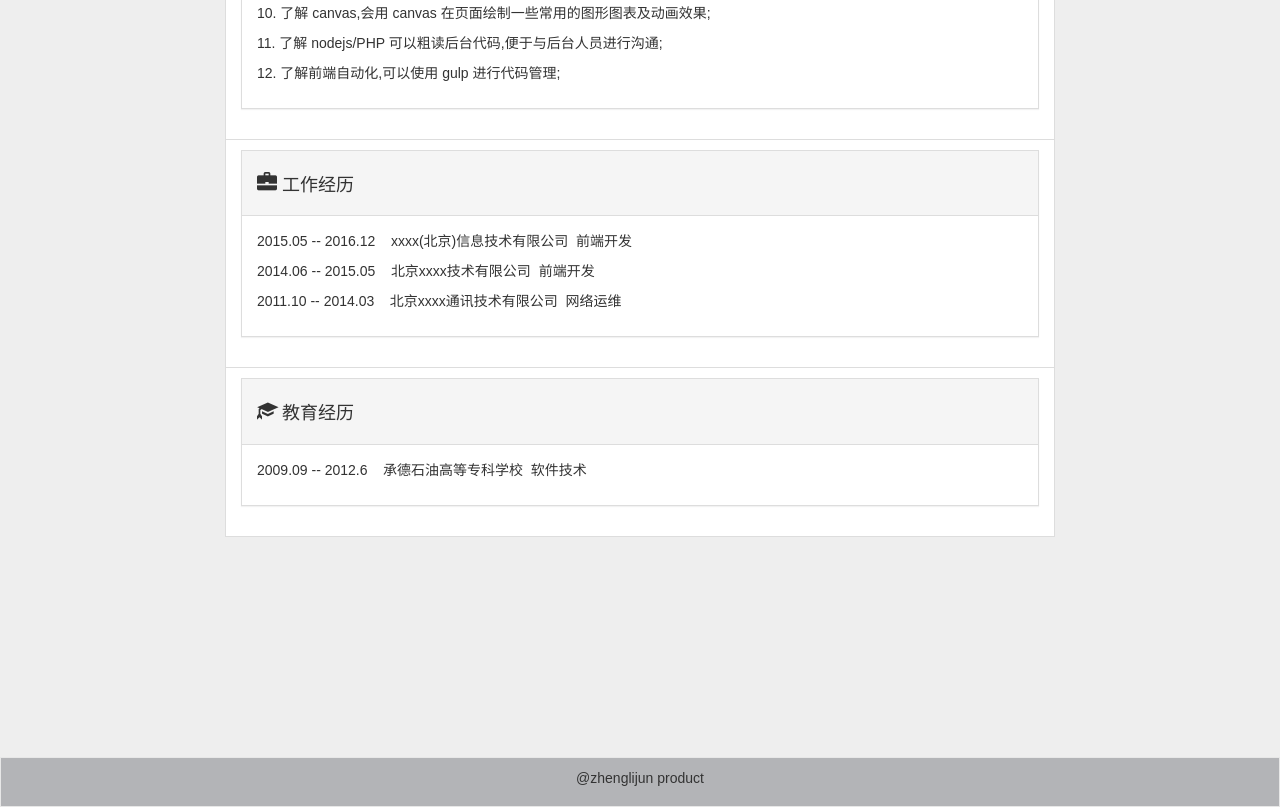
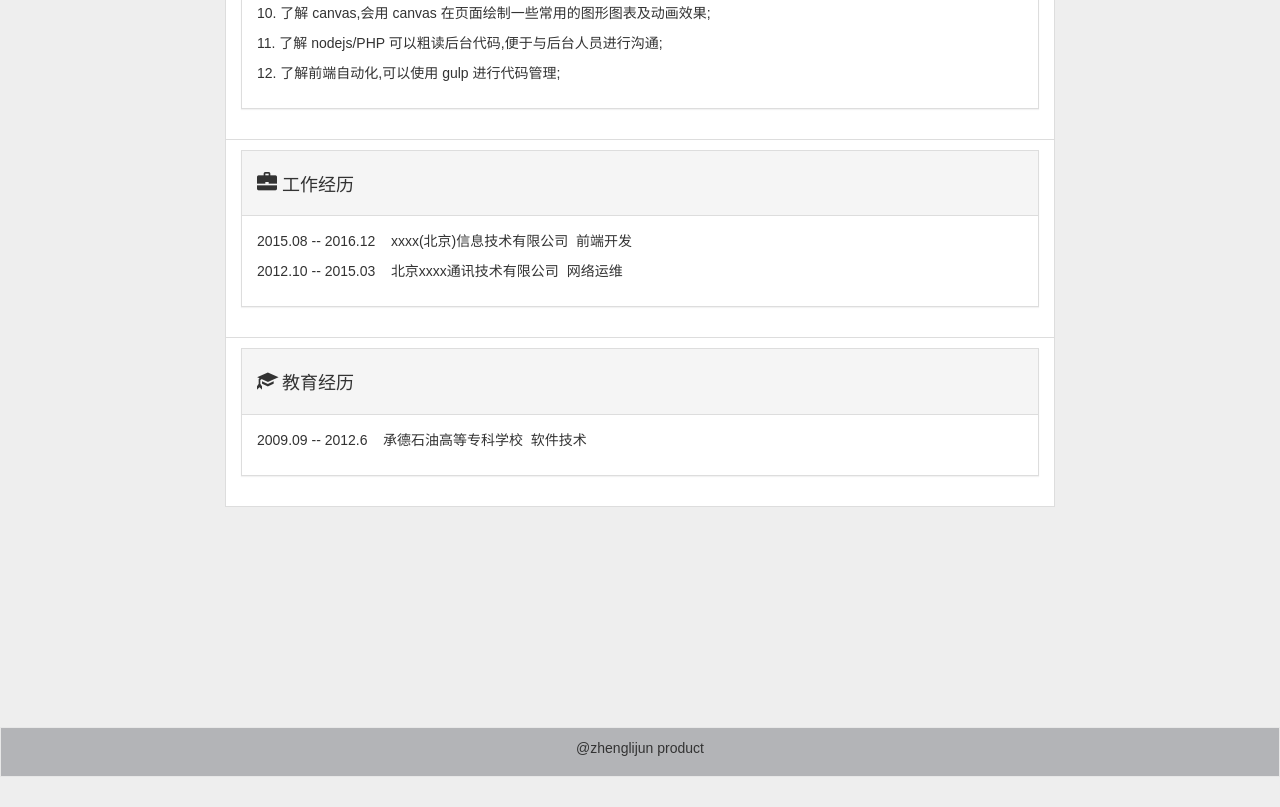
Before and after one commit to sjzhenglijun/zlj, a plain HTML site: page pages/resume.html in a window 1280 px wide. Shown: the part 1345-2152 px from the top of the page. After the commit the page ends 2122 px from the top, so only its background shows below. Drawn offline with nearby package versions, Linux system fonts and the light colour scheme.

Commit message:
3.01
更新

```diff
--- a/pages/resume.html
+++ b/pages/resume.html
@@ -124,9 +124,8 @@
                     <div class="panel panel-default">
                         <div class="panel-heading"><h4><span class="glyphicon glyphicon-briefcase"></span>&nbsp;工作经历</h4></div>
                         <div class="panel-body">
-                          <p>2015.05 -- 2016.12 &nbsp;&nbsp; xxxx(北京)信息技术有限公司&nbsp;&nbsp;前端开发</p>
-                            <p>2014.06 -- 2015.05 &nbsp;&nbsp; 北京xxxx技术有限公司&nbsp;&nbsp;前端开发</p>
-                            <p>2011.10 -- 2014.03 &nbsp;&nbsp; 北京xxxx通讯技术有限公司&nbsp;&nbsp;网络运维</p>
+                          <p>2015.08 -- 2016.12 &nbsp;&nbsp; xxxx(北京)信息技术有限公司&nbsp;&nbsp;前端开发</p>
+                            <p>2012.10 -- 2015.03 &nbsp;&nbsp; 北京xxxx通讯技术有限公司&nbsp;&nbsp;网络运维</p>
                         </div>
                     </div>
                 </li>
```
